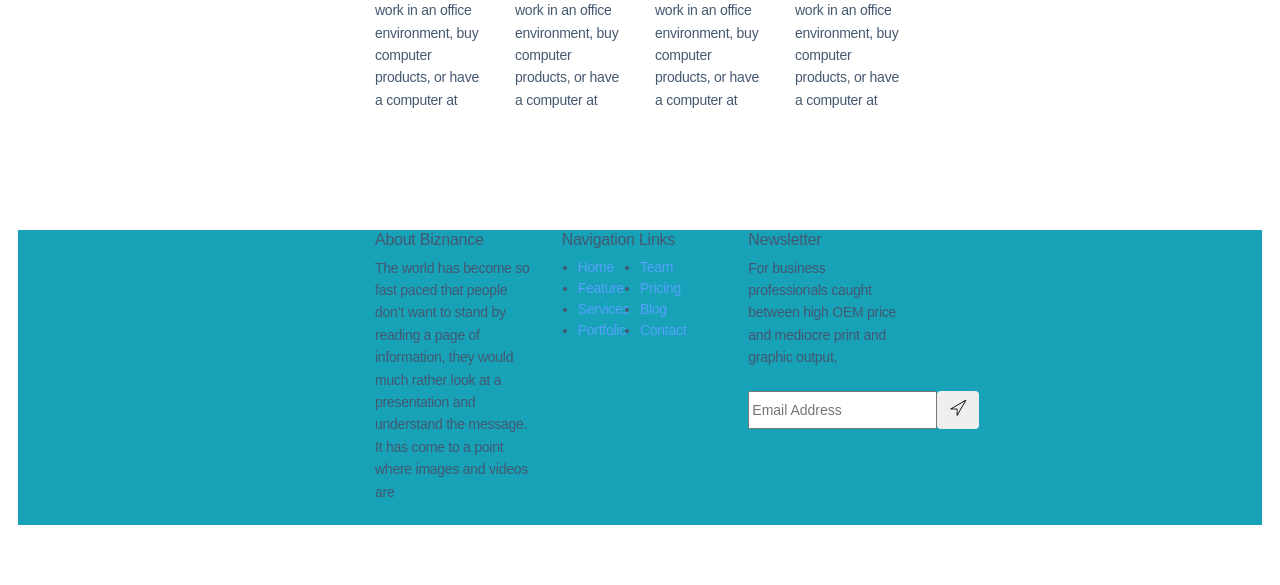
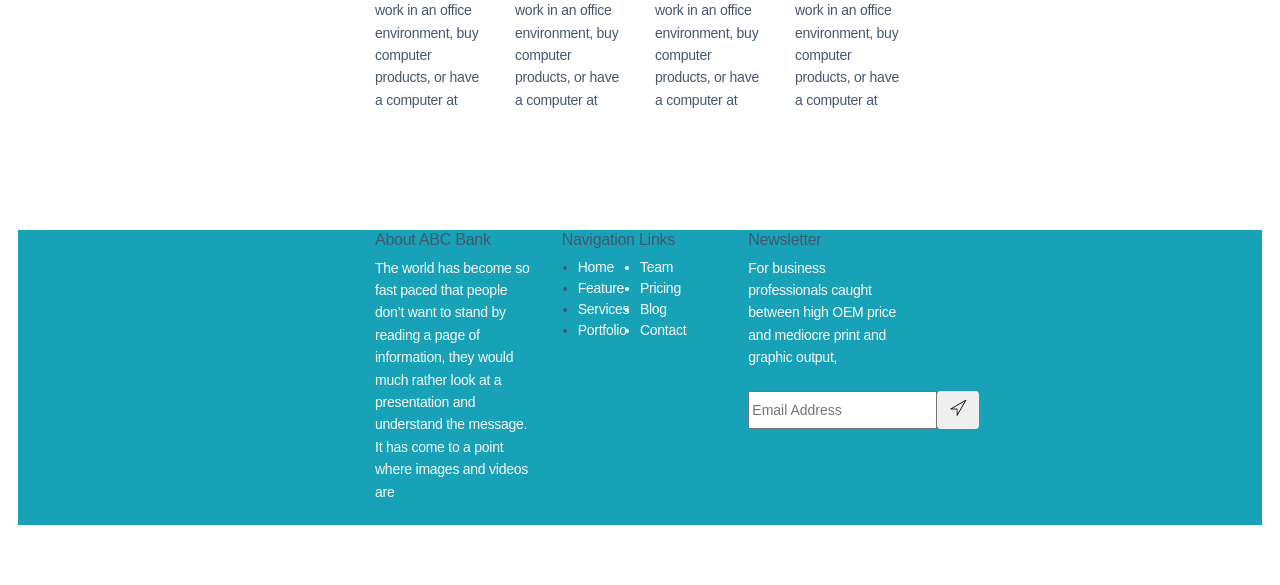
Before and after one commit to rishabh557/RetailBankManagement, a Flask app: page / in a window 1280 px wide. Shown: the part 529-1114 px from the top of the page. Run offline with Flask 2, Linux system fonts and the light colour scheme; some libraries are stand-ins or nearby versions.

Commit message:
footer update

```diff
--- a/application/templates/includes/footer.html
+++ b/application/templates/includes/footer.html
@@ -4,8 +4,8 @@
         <div class="row">
             <div class="col-lg-4  col-md-4 col-sm-4">
                 <div class="single-footer-widget">
-                    <h6 class="footer_title">About Biznance</h6>
-                    <p>The world has become so fast paced that people don’t want to stand by reading a page of information, they would much rather look at a presentation and understand the message. It has come to a point where images and videos are</p>
+                    <h6 class="footer_title">About ABC Bank</h6>
+                    <p class="text-light">The world has become so fast paced that people don’t want to stand by reading a page of information, they would much rather look at a presentation and understand the message. It has come to a point where images and videos are</p>
                 </div>
             </div>
             <div class="col-lg-4 col-md-4 col-sm-4">
@@ -14,18 +14,18 @@
                     <div class="row">
                         <div class="col-4">
                             <ul class="list">
-                                <li><a href="#">Home</a></li>
-                                <li><a href="#">Feature</a></li>
-                                <li><a href="#">Services</a></li>
-                                <li><a href="#">Portfolio</a></li>
+                                <li><a href="#" class ="text-light">Home</a></li>
+                                <li><a href="#" class ="text-light">Feature</a></li>
+                                <li><a href="#" class ="text-light">Services</a></li>
+                                <li><a href="#" class ="text-light">Portfolio</a></li>
                             </ul>
                         </div>
                         <div class="col-4">
-                            <ul class="list">
-                                <li><a href="#">Team</a></li>
-                                <li><a href="#">Pricing</a></li>
-                                <li><a href="#">Blog</a></li>
-                                <li><a href="#">Contact</a></li>
+                            <ul class="list text-light">
+                                <li><a href="#" class ="text-light">Team</a></li>
+                                <li><a href="#" class ="text-light">Pricing</a></li>
+                                <li><a href="#" class ="text-light">Blog</a></li>
+                                <li><a href="#" class ="text-light">Contact</a></li>
                             </ul>
                         </div>
                     </div>
@@ -34,7 +34,7 @@
             <div class="col-lg-4 col-md-4 col-sm-4">
                 <div class="single-footer-widget">
                     <h6 class="footer_title">Newsletter</h6>
-                    <p>For business professionals caught between high OEM price and mediocre print and graphic output, </p>
+                    <p class="text-light">For business professionals caught between high OEM price and mediocre print and graphic output, </p>
                     <div id="mc_embed_signup">
                         <form target="_blank" action="https://spondonit.us12.list-manage.com/subscribe/post?u=1462626880ade1ac87bd9c93a&amp;id=92a4423d01" method="get" class="subscribe_form relative">
                             <div class="input-group d-flex flex-row">
```
